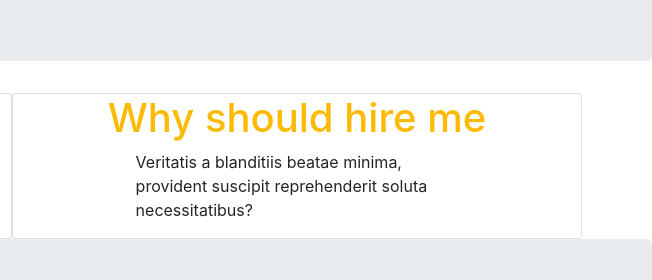
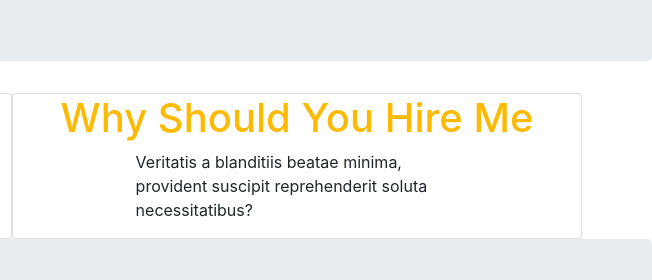
Before and after one commit to MNRSkills/KFW-firstDraft, a plain HTML site: page index.html in a window 1280 px wide. Shown: the part 1231-1511 px from the top of the page, 628-1280 px from the left. Drawn offline with nearby package versions, Linux system fonts and the light colour scheme.

Commit message:
capitalizing text

```diff
--- a/index.html
+++ b/index.html
@@ -105,7 +105,7 @@
           </div>
         </div>
         <div class="card col-md pitch">
-          <h1>Why should hire me</h1>
+          <h1>Why should you hire me</h1>
           <p>
             Veritatis a blanditiis beatae minima, provident suscipit
             reprehenderit soluta necessitatibus?
--- a/styles.css
+++ b/styles.css
@@ -39,6 +39,7 @@ nav {
 }
 
 h1{
+  text-transform: capitalize;
   font-weight: bold;
   text-align: center;
   color: #fcba03;
@@ -72,6 +73,10 @@ h1{
   align-items: center;
 }
 
+/* .pitch h1{
+  text-transform: capitalize;
+} */
+
 .pitch p{
   max-width: 60%;
   text-align: left;
```
